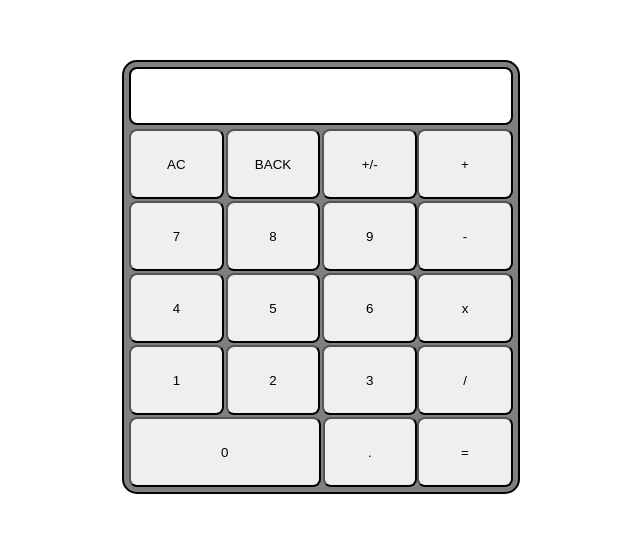
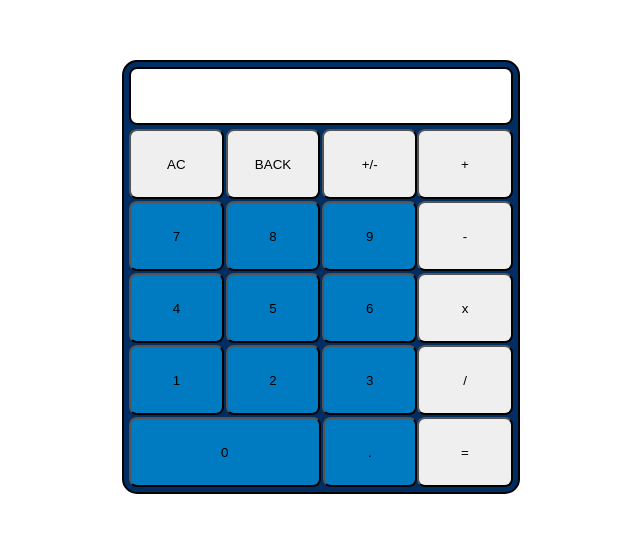
Before and after one commit to mkreynolds919/calculator, a plain HTML site: page index.html in a window 1280 px wide. Shown: the part 131-664 px from the top of the page, without its empty margins (319-959 px from the left). Drawn offline with Linux system fonts and the light colour scheme.

Commit message:
Change color of number buttons

```diff
--- a/styles.css
+++ b/styles.css
@@ -15,6 +15,7 @@ body {
     border-radius: 15px;
     border: 2px solid black;
     gap: 4px;
+    background-color: #002D62;;
 }
 
 
@@ -84,3 +85,7 @@ button {
     gap: 2px;
     margin: 0px;
 }
+
+.number-container button {
+    background-color: #007AC1;
+}
```
